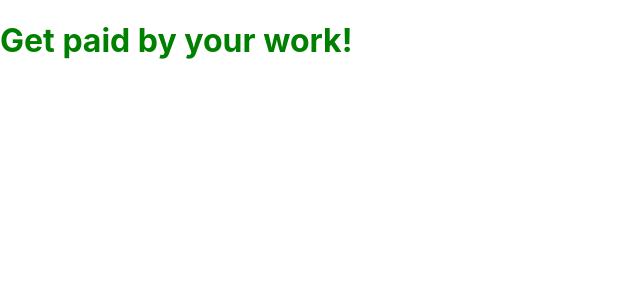
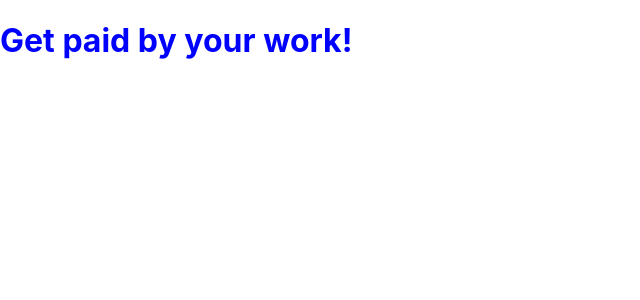
Before and after one commit to nguyenuit/reactjs-practice, a React (Create React App) app in the folder tiktok/: page / in a window 1280 px wide. Shown: the top 300 px of the page, without its empty margins (0-640 px from the left). Built offline with nearby package versions, Linux system fonts and the light colour scheme.

Commit message:
css module 2

```diff
--- a/tiktok/src/components/Heading/Heading.module.css
+++ b/tiktok/src/components/Heading/Heading.module.css
@@ -1,3 +1,3 @@
-h1{
-    color: green;
+.heading{
+    color: blue;
 }
--- a/tiktok/src/components/Heading/index.js
+++ b/tiktok/src/components/Heading/index.js
@@ -1,8 +1,8 @@
-import './Heading.module.css'
+import styles from './Heading.module.css'
 
 function Heading(){
     return (
-        <h1>Get paid by your work!</h1>
+        <h1 className={styles.heading}>Get paid by your work!</h1>
     )
 }
 
```
